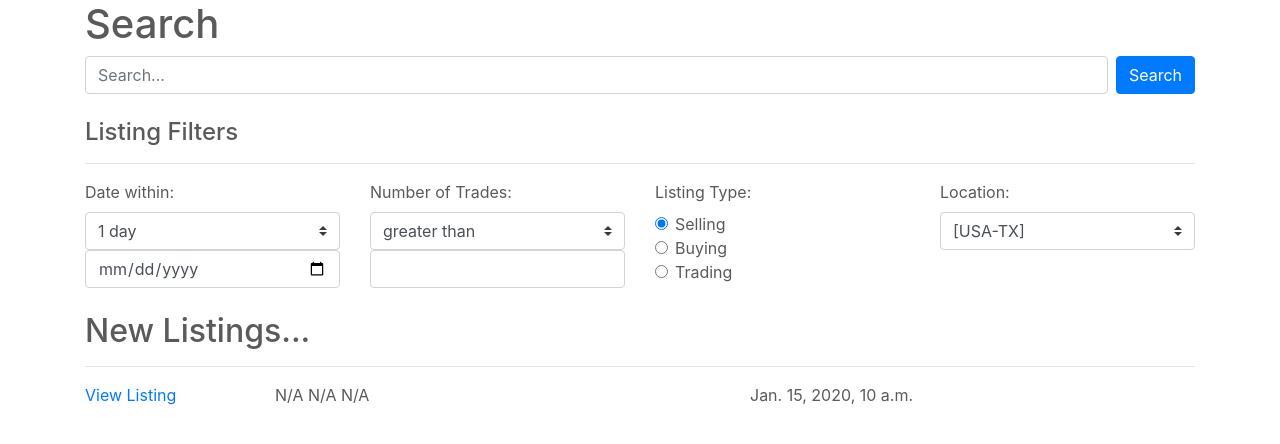
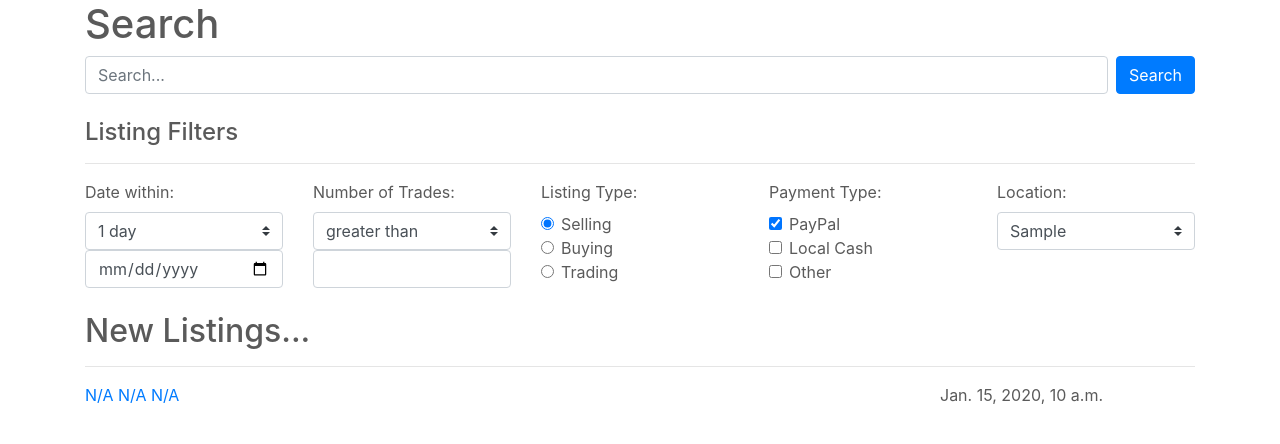
Before and after one commit to BPopson/marketplaces-for-reddit, a Django app: page / in a window 1280 px wide. Shown: the part 56-500 px from the top of the page. Run offline with Django 3.2, Linux system fonts and the light colour scheme; tables that the repository leaves empty hold one stand-in row (values such as "Sample post"); some libraries are stand-ins or nearby versions.

Commit message:
Adds payment types, locations list, and more listing info

```diff
--- a/marketplaces_for_reddit/templates/home/index.html
+++ b/marketplaces_for_reddit/templates/home/index.html
@@ -72,9 +72,34 @@
                     </div>
                 </div>
                 <div class="col-sm">
+                        <label for="listing-type">Payment Type:</label>
+                        <div id="listing-type">
+                            <div class="form-check">
+                                <input class="form-check-input" type="checkbox" name="listing-type" id="listing-payment-paypal" value="selling" checked>
+                                <label class="form-check-label" for="listing-payment-paypal">
+                                    PayPal
+                                </label>
+                            </div>
+                            <div class="form-check">
+                                <input class="form-check-input" type="checkbox" name="listing-type" id="listing-payment-localcash" value="buying">
+                                <label class="form-check-label" for="listing-payment-localcash">
+                                    Local Cash
+                                </label>
+                            </div>
+                            <div class="form-check">
+                              <input class="form-check-input" type="checkbox" name="listing-type" id="listing-payment-other" value="trading">
+                              <label class="form-check-label" for="listing-payment-other">
+                                  Other
+                              </label>
+                            </div>
+                        </div>
+                    </div>
+                <div class="col-sm">
                     <label for="date-range">Location:</label>
                     <select class="custom-select" id="date-range">
-                        <option value="1">[USA-TX]</option>
+                        {% for location in locations %}
+                        <option value="{{ location.location }}">{{ location.location }}</option>
+                        {% endfor %}
                     </select>
                 </div>
             </div><br>
@@ -83,11 +108,10 @@
             <hr>
             {% for listing in listings %}
                 <div class="row">
-                    <div class="col-sm-2">
-                        <a href="{{ listing.url }}">View Listing</a>
-                    </div>
-                    <div class="col-sm">
-                        {{ listing.get_location }} {{ listing.get_has }} {{ listing.get_wants }}
+                    <div class="col-sm-9">
+                        <a href="{{ listing.url }}">
+                            {{ listing.get_location }} {{ listing.get_has }} {{ listing.get_wants }}
+                        </a>
                     </div>
                     <div class="col-sm">
                         {{ listing.created_utc }}
```
